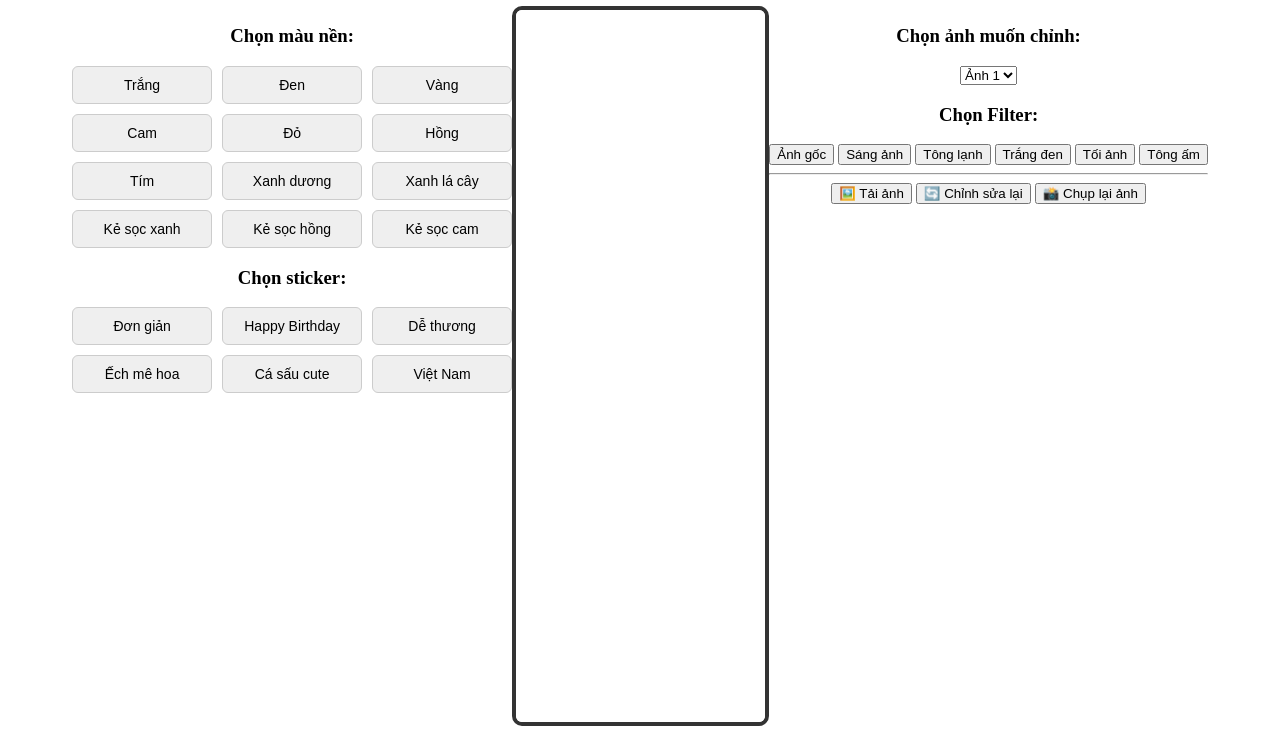
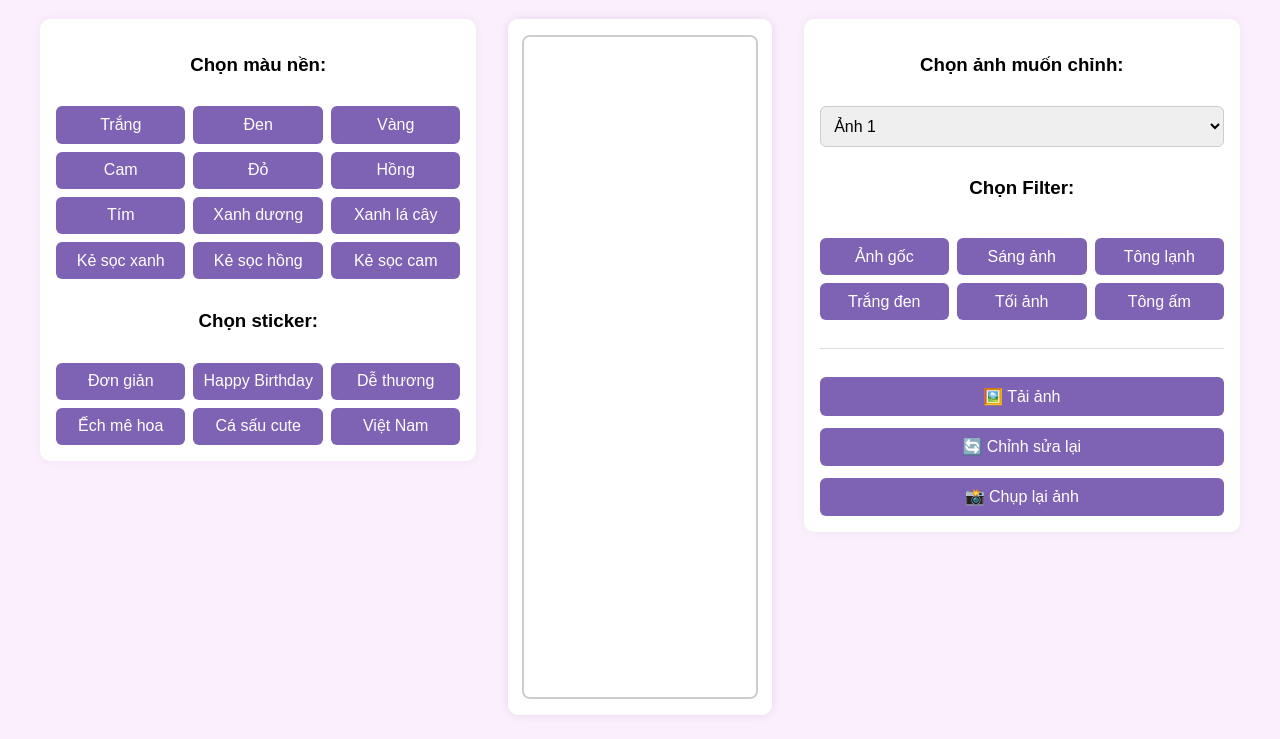
Before and after one commit to GiangThu2005/Photobooth-At-Home, a plain HTML site: page edit.html in a window 1280 px wide. Shown: the part 73-812 px from the top of the page. Drawn offline with Linux system fonts and the light colour scheme; a web font is replaced by a local one.

Commit message:
Update edit.css

```diff
--- a/edit.css
+++ b/edit.css
@@ -1,85 +1,149 @@
-/* Giao diện tổng thể */
 body {
   margin: 0;
-  padding: 0;
+  font-family: Arial, sans-serif;
+  background-color: #fbeffe;
   text-align: center;
+  padding: 0 2rem;
+}
+
+h1 {
+  font-family: Cascadia Code, monospace;
+  font-size: 1.8rem;
+  margin: 1rem 0;
+}
+
+/* 🌟 Layout chính: chứa 3 phần (trái - canvas - phải) */
+.edit-container {
+  display: flex;
+  flex-wrap: nowrap;
+  justify-content: space-between;
+  align-items: flex-start;
+  padding: 1.5rem 0;
+  max-width: 1200px;
+  margin: 0 auto;
+  gap: 2rem;
+}
+
+.left-panel,
+.right-panel {
+  flex: 1 1 35%;
+  max-width: 35%;
+  background-color: #fff;
+  padding: 1rem;
+  border-radius: 10px;
+  box-shadow: 0 0 10px rgba(0,0,0,0.05);
   display: flex;
   flex-direction: column;
-  align-items: center;
+  gap: 0.75rem;
 }
 
-/* Tiêu đề */
-h1 {
-  margin-top: 20px;
+.canvas-wrapper {
+  flex: 1 1 20%;
+  max-width: 20%;
+  overflow-x: auto;
+  background-color: #fff;
+  border-radius: 10px;
+  padding: 1rem;
+  box-shadow: 0 0 10px rgba(0,0,0,0.1);
+  display: flex;
+  justify-content: center;
 }
 
-/* Vùng chỉnh sửa chính: 3 phần ngang */
-.edit-container {
-  display: flex;
-  justify-content: center;
-  align-items: flex-start;
-  box-sizing: border-box;
-  width: 100%;
-  max-width: 1280px;
+canvas {
+  display: block;
+  margin: 0 auto;
+  border: 2px solid #ccc;
+  border-radius: 8px;
+  max-width: 100%;
+  height: auto;
 }
 
-/* Cột trái hoặc phải */
-.side-panel {
-  display: flex;
-  flex-direction: column;
-  gap: 50px;            /* Khoảng cách giữa nhóm nút */
-  width: 240px;
-  overflow: visible;
-  flex-shrink: 0;
-  align-items: flex-start;
-  margin-left: 0;
+button {
+  padding: 0.6rem 0.6rem;
+  font-size: 1rem;
+  border: none;
+  border-radius: 6px;
+  background-color: #7e62b3;
+  color: white;
+  cursor: pointer;
+  transition: background-color 0.2s;
 }
 
-/* Bố cục các nút chọn khung và sticker */
+button:hover {
+  background-color: #654b96;
+}
+
+select {
+  padding: 0.6rem;
+  font-size: 1rem;
+  border-radius: 6px;
+  border: 1px solid #ccc;
+}
+
 .frame-buttons,
 .sticker-buttons {
   display: grid;
-  gap: 10px;
+  grid-template-columns: repeat(auto-fill, minmax(100px, 1fr));
+  gap: 0.5rem;
 }
 
-/* Mỗi hàng có 3 nút */
-.frame-buttons {
-  grid-template-columns: repeat(3, 1fr);
+.right-panel button {
+  width: 100%;
 }
 
-.sticker-buttons {
-  grid-template-columns: repeat(3, 1fr);
+.right-panel .filter-buttons {
+  display: grid;
+  grid-template-columns: repeat(auto-fill, minmax(100px, 1fr));
+  gap: 0.5rem;
+  margin-top: 0.5rem;
 }
 
-/* Style cho tất cả các nút */
-.side-panel button,
-.frame-buttons button,
-.sticker-buttons button {
-  padding: 10px 20px;
-  font-size: 14px;
-  border-radius: 6px;
-  cursor: pointer;
-  border: 1px solid #ccc;
-  min-width: 140px;
-  box-sizing: border-box;
+hr {
+  margin: 1rem 0;
+  border: none;
+  border-top: 1px solid #ddd;
 }
 
-/* Màu nền khi hover nút */
-.side-panel button:hover {
-  background-color: #ddd;
+/* 📱 Responsive Mobile */
+@media (max-width: 768px) {
+  body {
+    padding: 0 1rem;
+  }
+
+  h1 {
+    font-size: 1.4rem;
+  }
+
+  .edit-container {
+    flex-direction: column;
+    align-items: stretch;
+    gap: 1rem;
+  }
+
+  .canvas-wrapper,
+  .left-panel,
+  .right-panel {
+    max-width: 100%;
+    flex: 1 1 100%;
+    padding: 0.75rem;
+  }
+
+  .right-panel .filter-buttons {
+    grid-template-columns: 1fr;
+  }
+
+  button {
+    font-size: 1rem;
+    padding: 0.6rem;
+  }
+
+  select {
+    font-size: 1rem;
+    width: 100%;
+  }
+
+  canvas {
+    max-width: 100%;
+    width: 100%;
+  }
 }
-
-/* Canvas chính hiển thị ảnh */
-canvas#editCanvas {
-  border: 4px solid #333;        /* viền đen */
-  border-radius: 10px;           /* bo góc */
-  background-color: white;       /* nền mặc định */
-  height: 90vh;                  /* chiều cao 90% màn hình */
-  width: auto;                   /* tự điều chỉnh chiều rộng */
-  max-width: 700px;              /* không vượt quá khung */
-  display: block;
-  margin-left: auto;
-  margin-right: auto;
-  box-sizing: border-box;
-  flex-shrink: 0;
-}
```
